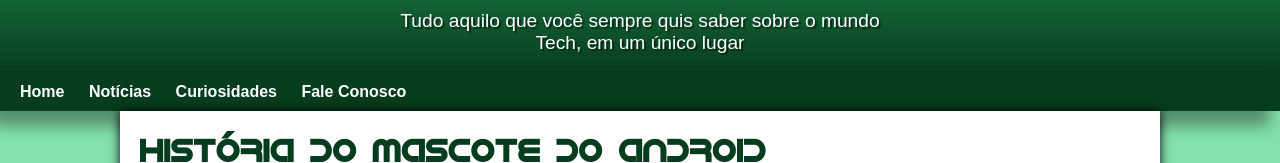
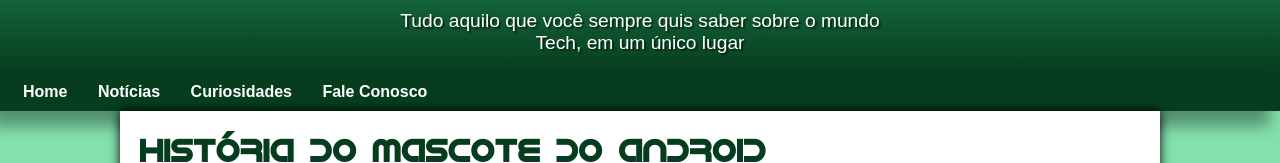
Before and after one commit to talala-dev/projeto-android, a plain HTML site: page index.html in a window 1280 px wide. Shown: the part 137-300 px from the top of the page. Drawn offline with Linux system fonts and the light colour scheme.

Commit message:
padding alterado

```diff
--- a/style/style.css
+++ b/style/style.css
@@ -82,7 +82,7 @@ nav{
 nav > a {
     color: white;
     text-decoration: none;
-    padding: 10px;
+    padding: 13px;
     font-weight: bold;
     border-radius: 5px;
     transition-duration: 0.5s;
```
